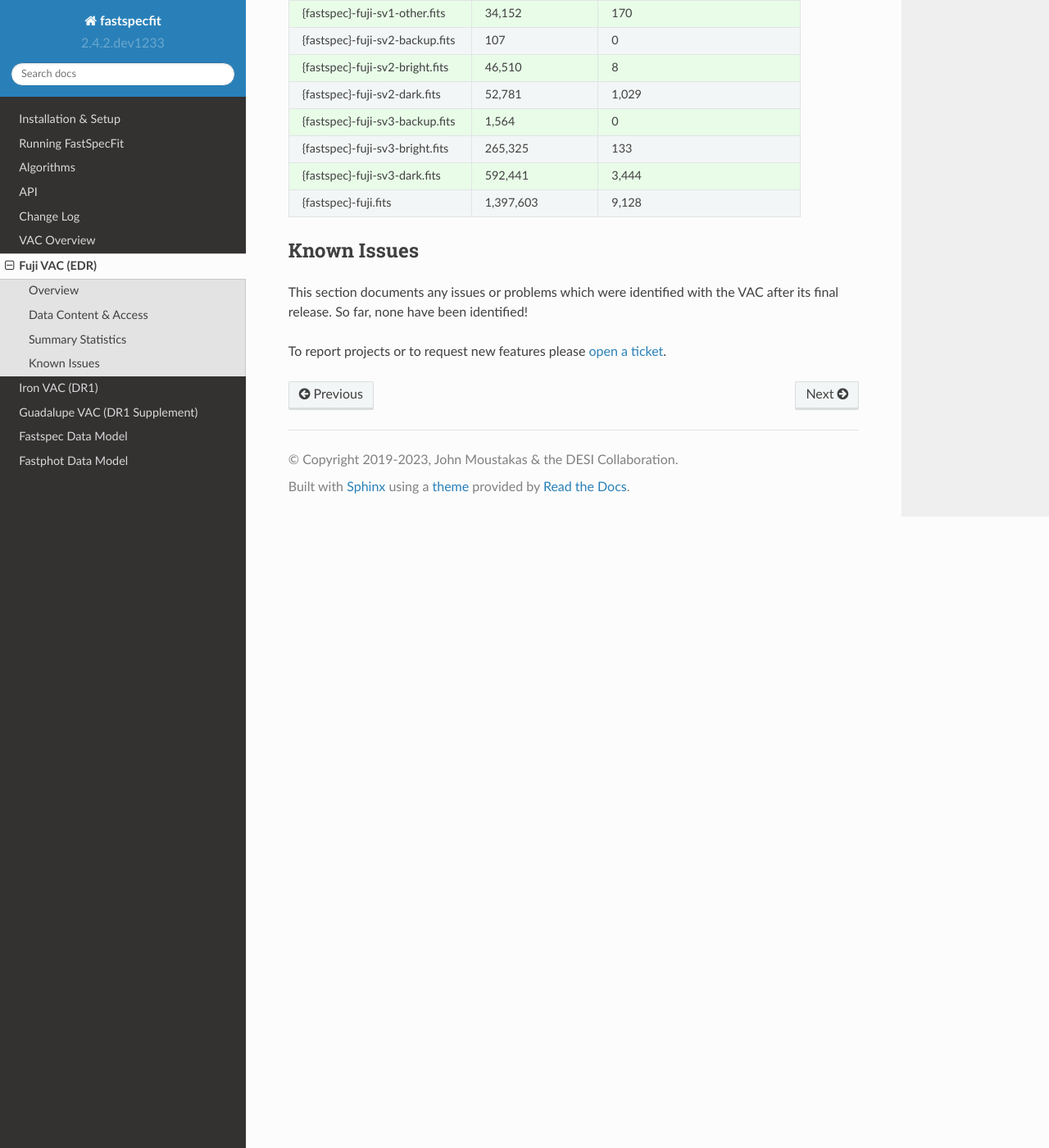
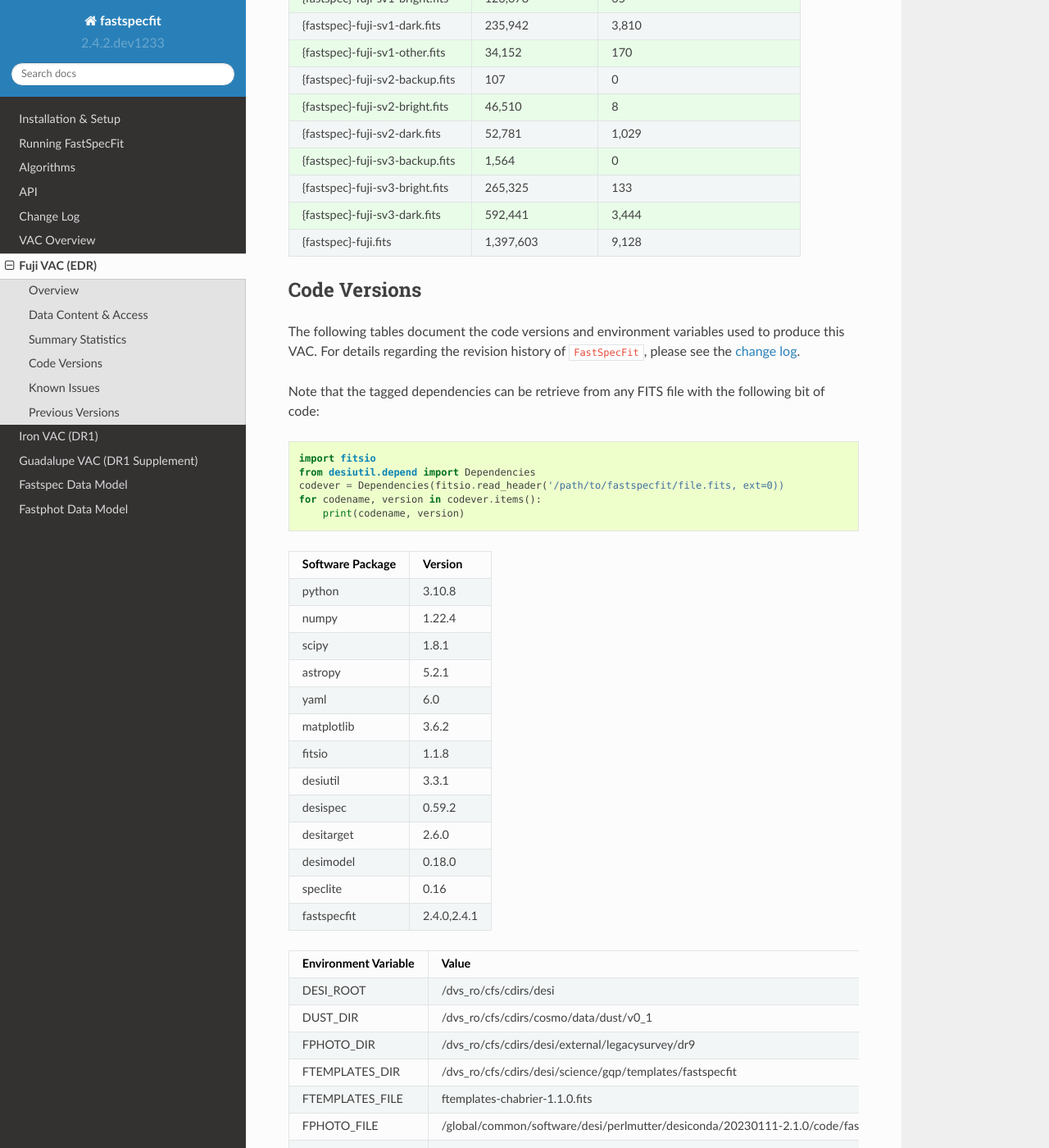
Before and after one commit to desihub/fastspecfit, a Sphinx documentation site: the page built from doc/fuji.rst, in a window 1280 px wide and 1400 px high, scrolled down 2050 px. Shown: the whole window at 82% size. Built offline with Sphinx 7.4.7 and the Read the Docs theme 2.0.0, drawn with Linux system fonts in a browser that asks for light colours; some of the changed text lies outside the part shown.

Commit message:
vac docs updates

```diff
--- a/doc/fuji.rst
+++ b/doc/fuji.rst
@@ -17,8 +17,8 @@ this VAC.
 
 .. note::
 
-   We only document the *v3.0* version of this VAC; the *v1.0* and *v2.0*
-   versions have been deprecated and are not documented further.
+   We only document the *latest* version of this VAC here; please see below for
+   information regarding `Previous Versions<previous versions>`.
 
 Data Content & Access
 ---------------------
@@ -95,6 +95,52 @@ Catalog                           Number of Objects Number with Corrected Redshi
 
 .. _known issues:
 
+Code Versions
+-------------
+
+The following tables document the code versions and environment variables used
+to produce this VAC. For details regarding the revision history of
+``FastSpecFit``, please see the `change log`_.
+
+Note that the tagged dependencies can be retrieve from any FITS file with the
+following bit of code::
+
+  import fitsio
+  from desiutil.depend import Dependencies
+  codever = Dependencies(fitsio.read_header('/path/to/fastspecfit/file.fits, ext=0))
+  for codename, version in codever.items():
+      print(codename, version)
+
+================ =======
+Software Package Version
+================ =======
+python           3.10.8
+numpy            1.22.4
+scipy            1.8.1
+astropy          5.2.1
+yaml             6.0
+matplotlib       3.6.2
+fitsio           1.1.8
+desiutil         3.3.1
+desispec         0.59.2
+desitarget       2.6.0
+desimodel        0.18.0
+speclite         0.16
+fastspecfit      2.4.0,2.4.1
+================ =======
+
+==================== =====
+Environment Variable Value
+==================== =====
+DESI_ROOT            /dvs_ro/cfs/cdirs/desi
+DUST_DIR             /dvs_ro/cfs/cdirs/cosmo/data/dust/v0_1
+FPHOTO_DIR           /dvs_ro/cfs/cdirs/desi/external/legacysurvey/dr9
+FTEMPLATES_DIR       /dvs_ro/cfs/cdirs/desi/science/gqp/templates/fastspecfit
+FTEMPLATES_FILE      ftemplates-chabrier-1.1.0.fits
+FPHOTO_FILE          /global/common/software/desi/perlmutter/desiconda/20230111-2.1.0/code/fastspecfit/2.4.1/lib/python3.10/site-packages/fastspecfit/data/legacysurvey-dr9.yaml
+EMLINES_FILE         /global/common/software/desi/perlmutter/desiconda/20230111-2.1.0/code/fastspecfit/2.4.1/lib/python3.10/site-packages/fastspecfit/data/emlines.ecsv
+==================== =====
+
 Known Issues
 ------------
 
@@ -103,6 +149,12 @@ after its final release. So far, none have been identified!
 
 To report projects or to request new features please `open a ticket`_.
 
+.. _previous versions:
+
+Previous Versions
+-----------------
+
 .. _`DESI Early Data Release (DESI/EDR)`: https://data.desi.lbl.gov/public/edr
 .. _`NERSC`: https://nersc.gov
 .. _`open a ticket`: https://github.com/desihub/fastspecfit/issues
+.. _`change log`: https://github.com/desihub/fastspecfit/blob/main/doc/changes.rst
--- a/doc/install.rst
+++ b/doc/install.rst
@@ -85,8 +85,8 @@ These environment variables can be set with the following commands::
 
   wget -r -np -nH --cut-dirs 5 -A fits -P $DUST_DIR \
     https://portal.nersc.gov/project/cosmo/data/dust/v0_1/maps
-  wget -O $FTEMPLATES_DIR/ftemplates-chabrier-1.1.0.fits \
-    https://data.desi.lbl.gov/public/external/templates/fastspecfit/1.1.0/ftemplates-chabrier-1.1.0.fits
+  wget -O $FTEMPLATES_DIR/ftemplates-chabrier-1.2.0.fits \
+    https://data.desi.lbl.gov/public/external/templates/fastspecfit/1.2.0/ftemplates-chabrier-1.2.0.fits
 
 .. note::
 
--- a/doc/vacs.rst
+++ b/doc/vacs.rst
@@ -20,7 +20,7 @@ Assemblies:
 .. note::
 
    A DESI *data release* has been *publicly* released whereas a *data assembly*
-   is only available internally to collaboration members; not all data
+   is only available internally to DESI collaboration members; not all data
    assemblies become data releases.
 
 .. _`data organization`:
```
Also changed, not shown: doc/changes.rst (+6 -1 lines).
